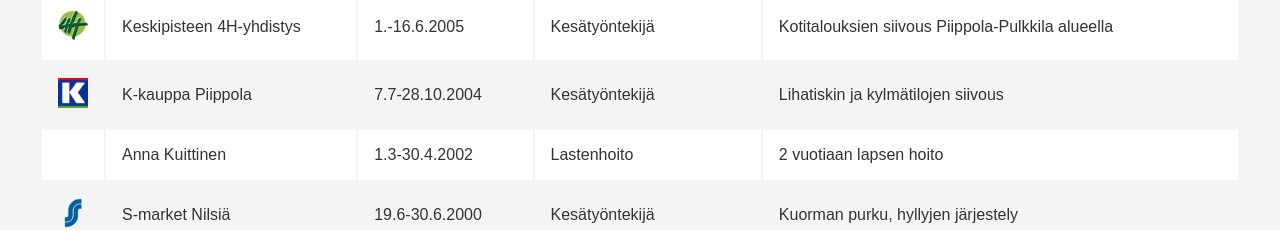
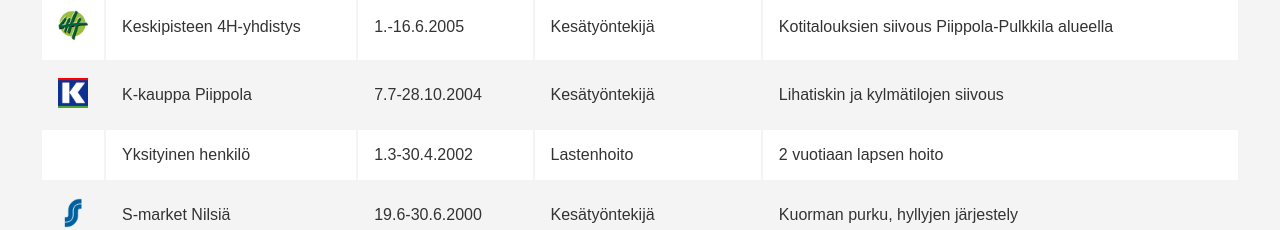
Before and after one commit to lellu/elisatervonencom, a Nuxt app: page / in a window 1280 px wide. Shown: the part 1560-1790 px from the top of the page. Built offline with nearby package versions, Linux system fonts and the light colour scheme.

Commit message:
work changes

```diff
--- a/components/Work.vue
+++ b/components/Work.vue
@@ -48,7 +48,7 @@ export default {
           {id: 8, name: 'Oulun keskuspesula', time: '1.6-7.7.2006', title: 'Pesulatyöntekijä', duties: 'Tekstiilien huolto', image: '/work/pesula.png', type: '' },
           {id: 9, name: 'Keskipisteen 4H-yhdistys', time: '1.-16.6.2005', title: 'Kesätyöntekijä', duties: 'Kotitalouksien siivous Piippola-Pulkkila alueella', image: '/work/4h.png', type: '' },
           {id: 10, name: 'K-kauppa Piippola', time: '7.7-28.10.2004', title: 'Kesätyöntekijä', duties: 'Lihatiskin ja kylmätilojen siivous', image: '/work/k-kauppa.jpg', type: '' },
-          {id: 11, name: 'Anna Kuittinen', time: '1.3-30.4.2002', title: 'Lastenhoito', duties: '2 vuotiaan lapsen hoito', image: '', type: 'other' },
+          {id: 11, name: 'Yksityinen henkilö', time: '1.3-30.4.2002', title: 'Lastenhoito', duties: '2 vuotiaan lapsen hoito', image: '', type: 'other' },
           {id: 12, name: 'S-market Nilsiä', time: '19.6-30.6.2000', title: 'Kesätyöntekijä', duties: 'Kuorman purku, hyllyjen järjestely', image: '/work/s-market.png', type: '' },
           {id: 13, name: 'Vuokatinrannan Leirikeskus', time: '27.-1.7.2000', title: 'Ryhmänohjaaja', duties: 'Varhaisnuortenleirin ryhmän ohjaus', image: '/work/vuokatinranta.png', type: 'other' },
         ],
@@ -63,7 +63,7 @@ export default {
           {id: 8, name: 'Oulun keskuspesula', time: '1.6-7.7.2006', title: 'Loundry employee', duties: 'Textile service', image: '/work/pesula.png', type: '' },
           {id: 9, name: 'Keskipisteen 4H-yhdistys', time: '1.-16.6.2005', title: 'Summer employee', duties: 'Domestic cleaning in Piippola-Pulkkila area', image: '/work/4h.png', type: '' },
           {id: 10, name: 'K-kauppa Piippola', time: '7.7-28.10.2004', title: 'Summer employee', duties: 'Cleaning meat counter and gold room', image: '/work/k-kauppa.jpg', type: '' },
-          {id: 11, name: 'Anna Kuittinen', time: '1.3-30.4.2002', title: 'Nurse', duties: 'Taking care of a 2-year-old', image: '', type: 'other' },
+          {id: 11, name: 'Yksityinen henkilö', time: '1.3-30.4.2002', title: 'Nurse', duties: 'Taking care of a 2-year-old', image: '', type: 'other' },
           {id: 12, name: 'S-market Nilsiä', time: '19.6-30.6.2000', title: 'Summer employee', duties: 'Filling & organizing the shelfs', image: '/work/s-market.png', type: '' },
           {id: 13, name: 'Vuokatinrannan Leirikeskus', time: '27.-1.7.2000', title: 'Group leader', duties: 'Working as a group leader at a confirmation camp', image: '/work/vuokatinranta.png', type: 'other' },
         ]
```
